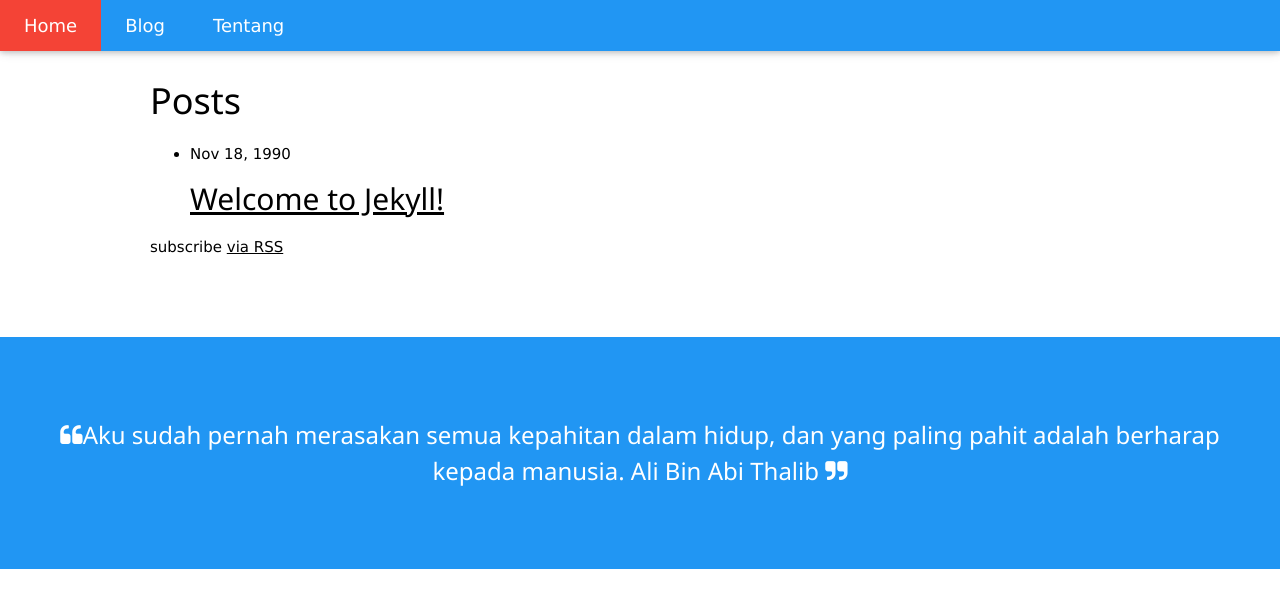
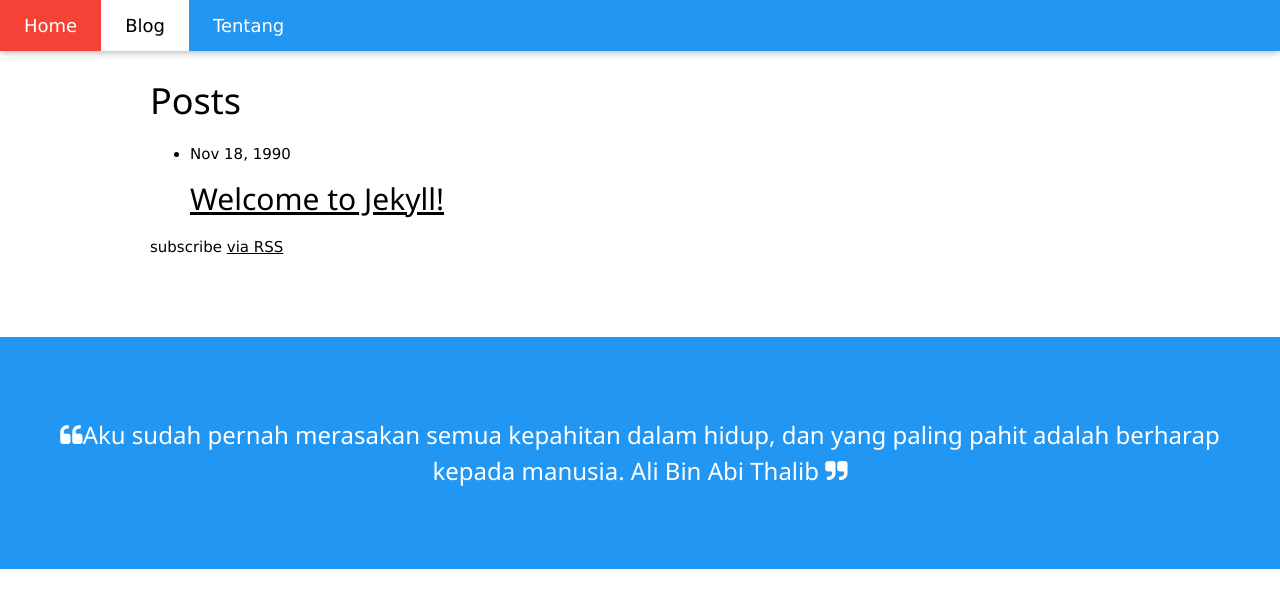
Before and after one commit to Bagus18/Bagus18.github.io, a Jekyll site: the page built from blog.html, in a window 1280 px wide. Shown: the top 608 px of the page. Built offline with Jekyll 4.4.1, drawn with Linux system fonts in a browser that asks for light colours; nearby versions of some CDN libraries; library files that are not in the unit come from our copies.

Commit message:
Update Thu, Nov 02, 2017  3:59:42 PM

```diff
--- a/_includes/gulu.html
+++ b/_includes/gulu.html
@@ -3,7 +3,7 @@
   <div class="w3-bar w3-blue w3-card-2 w3-left-align w3-large">
     <a class="w3-bar-item w3-button w3-hide-medium w3-hide-large w3-opennav w3-right w3-padding-large w3-hover-white w3-large w3-blue" href="javascript:void(0);" onclick="myFunction()" title="Toggle Navigation Menu"><i class="fa fa-bars"></i></a>
 	 {% if page.url == '/' %}<a class="w3-bar-item w3-button w3-padding-large w3-white"{% else %}<a class="w3-bar-item w3-button w3-padding-large w3-hover-red"{% endif %} href="/">Home</a>
-	{% if page.url == '/blog' %}<a class="w3-bar-item w3-button w3-padding-large w3-white"{% else %}<a class="w3-bar-item w3-button w3-padding-large w3-hover-red"{% endif %} href="/blog/">Blog</a>
+	{% if page.url == '/blog/' %}<a class="w3-bar-item w3-button w3-padding-large w3-white"{% else %}<a class="w3-bar-item w3-button w3-padding-large w3-hover-red"{% endif %} href="/blog/">Blog</a>
 	{% if page.url == '/about/' %}<a  class="w3-bar-item w3-button w3-padding-large w3-white"{% else %}<a class="w3-bar-item w3-button w3-hide-small w3-padding-large w3-hover-white"{% endif %} href="/about/">Tentang</a>
     <!-- <a href="#" class="w3-bar-item w3-button w3-hide-small w3-padding-large w3-hover-white">Link 2</a>
     <a href="#" class="w3-bar-item w3-button w3-hide-small w3-padding-large w3-hover-white">Link 3</a>
```
